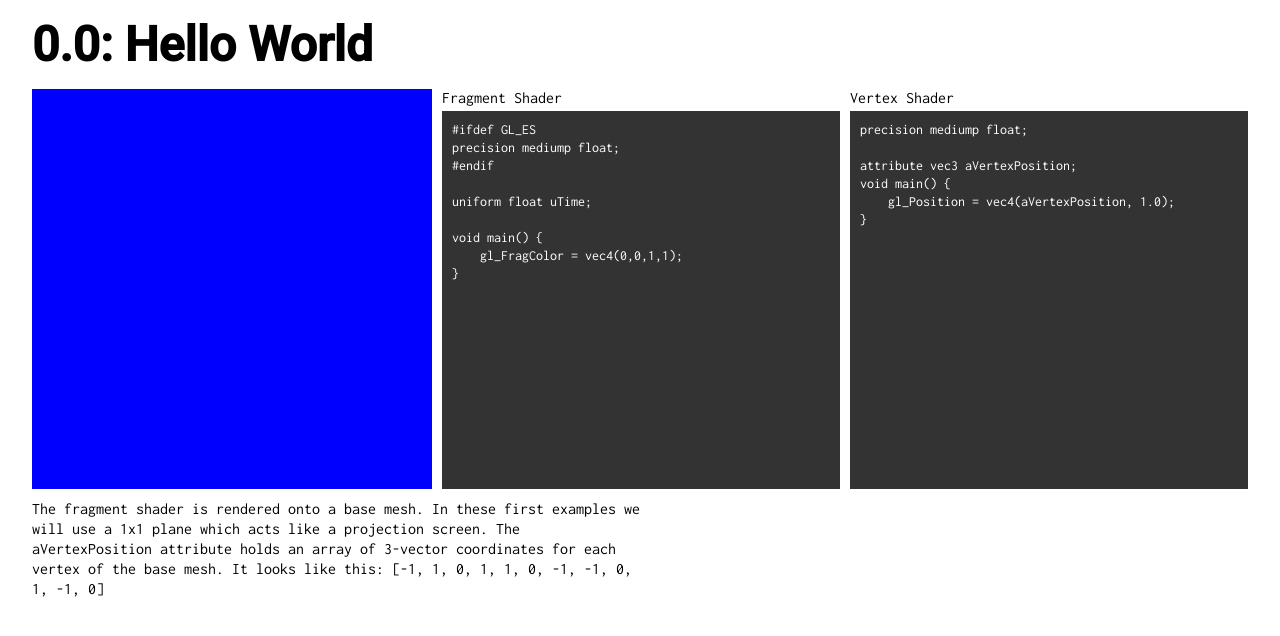
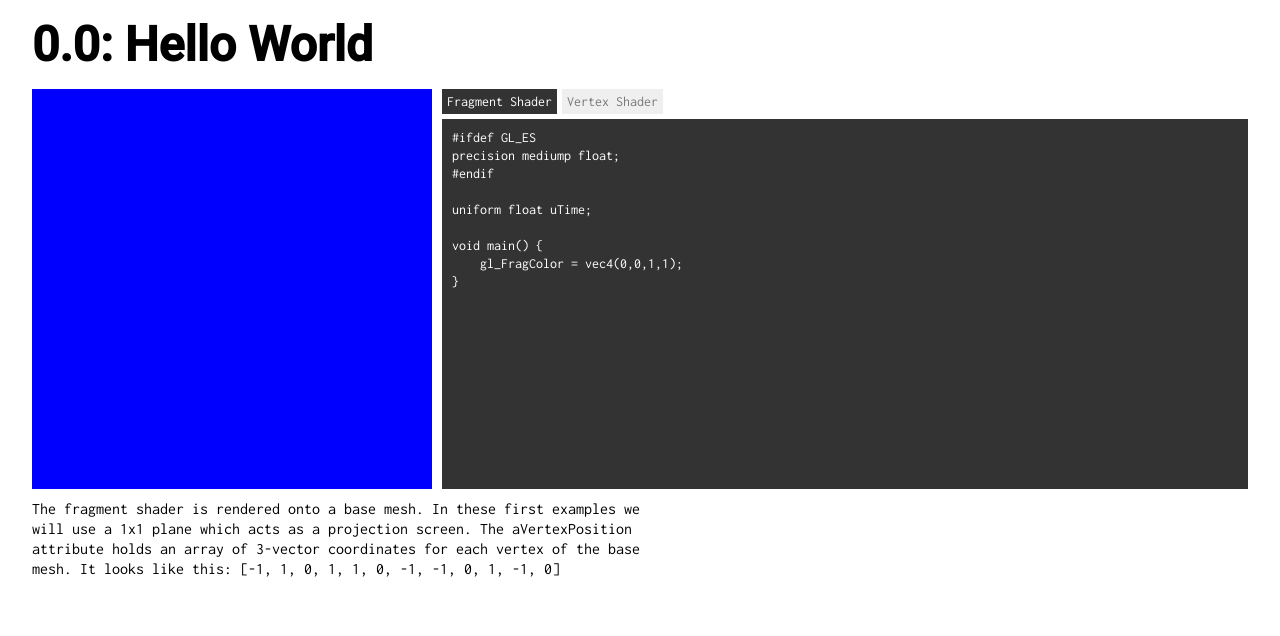
Before and after one commit to annekagoss/shader-demos.github.io, a React app: page / in a window 1280 px wide. Shown: the top 636 px of the page. Built offline with nearby package versions, Linux system fonts and the light colour scheme; the HTML template or start-up script is replaced by a standard one.

Commit message:
frag/vert tabs

```diff
--- a/src/components/App.tsx
+++ b/src/components/App.tsx
@@ -1,36 +1,36 @@
-import * as React from 'react';
+import * as React from "react";
 
-import { SceneProps } from '../../types';
-import GLScene from './GLScene/GLScene';
-import Section from './Section/Section';
-import BaseCanvas from './BaseCanvas/BaseCanvas';
-import ShaderText from './ShaderText/ShaderText';
-import baseVertexShader from '../../lib/gl/shaders/base.vert';
+import { SceneProps } from "../../types";
+import GLScene from "./GLScene/GLScene";
+import Section from "./Section/Section";
+import BaseCanvas from "./BaseCanvas/BaseCanvas";
+import ShaderText from "./ShaderText/ShaderText";
+import baseVertexShader from "../../lib/gl/shaders/base.vert";
 
 // HELLO WORlD
-import helloWorldFragmentShader from '../../lib/gl/shaders/hello-world.frag';
+import helloWorldFragmentShader from "../../lib/gl/shaders/hello-world.frag";
 
-import styles from './app.module.scss';
+import styles from "./app.module.scss";
 
 // FOX SKULL
-import OBJSource from '../../lib/gl/assets/fox/fox3.obj';
-import MTLSource from '../../lib/gl/assets/fox/fox.mtl';
-import diffuseSource0 from '../../lib/gl/assets/fox/fox_skull_0.jpg';
-import diffuseSource1 from '../../lib/gl/assets/fox/fox_skull_1.jpg';
+import OBJSource from "../../lib/gl/assets/fox/fox3.obj";
+import MTLSource from "../../lib/gl/assets/fox/fox.mtl";
+import diffuseSource0 from "../../lib/gl/assets/fox/fox_skull_0.jpg";
+import diffuseSource1 from "../../lib/gl/assets/fox/fox_skull_1.jpg";
 
 const GL_PROPS: SceneProps = {
   colors: {
-    ambientLight: 'rgba(100, 100, 100, 1)',
-    backgroundA: 'rgba(255, 0, 0, 1)',
-    backgroundB: 'rgba(0, 0, 255, 1)',
-    leftLight: 'rgba(150, 150, 150, 1)',
-    rightLight: 'rgba(150, 150, 150, 1)'
+    ambientLight: "rgba(100, 100, 100, 1)",
+    backgroundA: "rgba(255, 0, 0, 1)",
+    backgroundB: "rgba(0, 0, 255, 1)",
+    leftLight: "rgba(150, 150, 150, 1)",
+    rightLight: "rgba(150, 150, 150, 1)"
   },
   OBJSource,
   MTLSource,
   diffuseSources: {
-    'material_0.001': diffuseSource0,
-    'material_1.001': diffuseSource1
+    "material_0.001": diffuseSource0,
+    "material_1.001": diffuseSource1
   },
   positionOffset: {
     x: 0,
@@ -57,9 +57,9 @@ export default class App extends React.Component {
           {/* <GLScene {...GL_PROPS} /> */}
 
           <Section
-            title='0.0: Hello World'
+            title="0.0: Hello World"
             notes={`
-              The fragment shader is rendered onto a base mesh. In these first examples we will use a 1x1 plane which acts like a projection screen.
+              The fragment shader is rendered onto a base mesh. In these first examples we will use a 1x1 plane which acts as a projection screen.
               The aVertexPosition attribute holds an array of 3-vector coordinates for each vertex of the base mesh.  It looks like this: [-1, 1, 0, 1, 1, 0, -1, -1, 0, 1, -1, 0]
             `}
           >
--- a/src/components/ShaderText/ShaderText.module.scss
+++ b/src/components/ShaderText/ShaderText.module.scss
@@ -1,37 +1,69 @@
 .root {
   display: flex;
   flex: 1;
+  flex-direction: column;
+  margin-left: 10px;
 
   @media (max-width: 900px) {
-    flex-direction: column;
+    margin-left: 0;
+    margin-top: 10px;
+  }
+
+  // @media (max-width: 900px) {
+  //   flex-direction: column;
+  // }
+}
+
+.tabs {
+  display: flex;
+}
+
+.tab {
+  border: none;
+  outline: none;
+  -webkit-appearance: none;
+  -moz-appearance: none;
+  font-size: 14px;
+  padding: 5px;
+  margin-bottom: 5px;
+  margin-right: 5px;
+  font-family: "Inconsolata", monospace;
+  color: rgba(0, 0, 0, 0.5);
+
+  &:hover {
+    cursor: pointer;
+    color: black;
+  }
+
+  &.active {
+    background: rgba(0, 0, 0, 0.8);
+    color: white;
   }
 }
 
 .textContainer {
   flex: 1;
-  margin-left: 10px;
   display: flex;
   flex-direction: column;
 
   @media (max-width: 900px) {
-    margin-left: 0;
-    margin-top: 10px;
+    // margin-top: 10px;
   }
-}
-
-.title {
-  margin-bottom: 5px;
-  font-family: 'Inconsolata', monospace;
 }
 
 .textBlock {
   background: rgba(0, 0, 0, 0.8);
   color: white;
-  font-family: 'Inconsolata', monospace;
+  font-family: "Inconsolata", monospace;
   font-weight: 100;
   font-size: 14px;
   white-space: pre-wrap;
   padding: 10px;
   line-height: 1.125rem;
   flex: 1;
+  display: none;
+
+  &.active {
+    display: block;
+  }
 }
--- a/src/components/ShaderText/ShaderText.tsx
+++ b/src/components/ShaderText/ShaderText.tsx
@@ -1,22 +1,52 @@
-import * as React from 'react';
-import styles from './ShaderText.module.scss';
+import * as React from "react";
+import cx from "classnames";
+import styles from "./ShaderText.module.scss";
 
 interface Props {
   fragmentShader: string;
   vertexShader: string;
 }
 
-const ShaderText = ({ fragmentShader, vertexShader }: Props) => (
-  <div className={styles.root}>
-    <div className={styles.textContainer}>
-      <div className={styles.title}>Fragment Shader</div>
-      <div className={styles.textBlock}>{fragmentShader}</div>
+const ShaderText = ({ fragmentShader, vertexShader }: Props) => {
+  const [fragVisible, setFragVisible] = React.useState<boolean>(true);
+  const [vertVisible, setVertVisible] = React.useState<boolean>(false);
+
+  return (
+    <div className={styles.root}>
+      <div className={styles.tabs}>
+        <button
+          className={cx(styles.tab, fragVisible && styles.active)}
+          onClick={() => {
+            if (!fragVisible) {
+              setFragVisible(true);
+              setVertVisible(false);
+            }
+          }}
+        >
+          Fragment Shader
+        </button>
+        <button
+          className={cx(styles.tab, vertVisible && styles.active)}
+          onClick={() => {
+            if (!vertVisible) {
+              setVertVisible(true);
+              setFragVisible(false);
+            }
+          }}
+        >
+          Vertex Shader
+        </button>
+      </div>
+      <div className={styles.textContainer}>
+        <div className={cx(styles.textBlock, fragVisible && styles.active)}>
+          {fragmentShader}
+        </div>
+        <div className={cx(styles.textBlock, vertVisible && styles.active)}>
+          {vertexShader}
+        </div>
+      </div>
     </div>
-    <div className={styles.textContainer}>
-      <div className={styles.title}>Vertex Shader</div>
-      <div className={styles.textBlock}>{vertexShader}</div>
-    </div>
-  </div>
-);
+  );
+};
 
 export default ShaderText;
```
